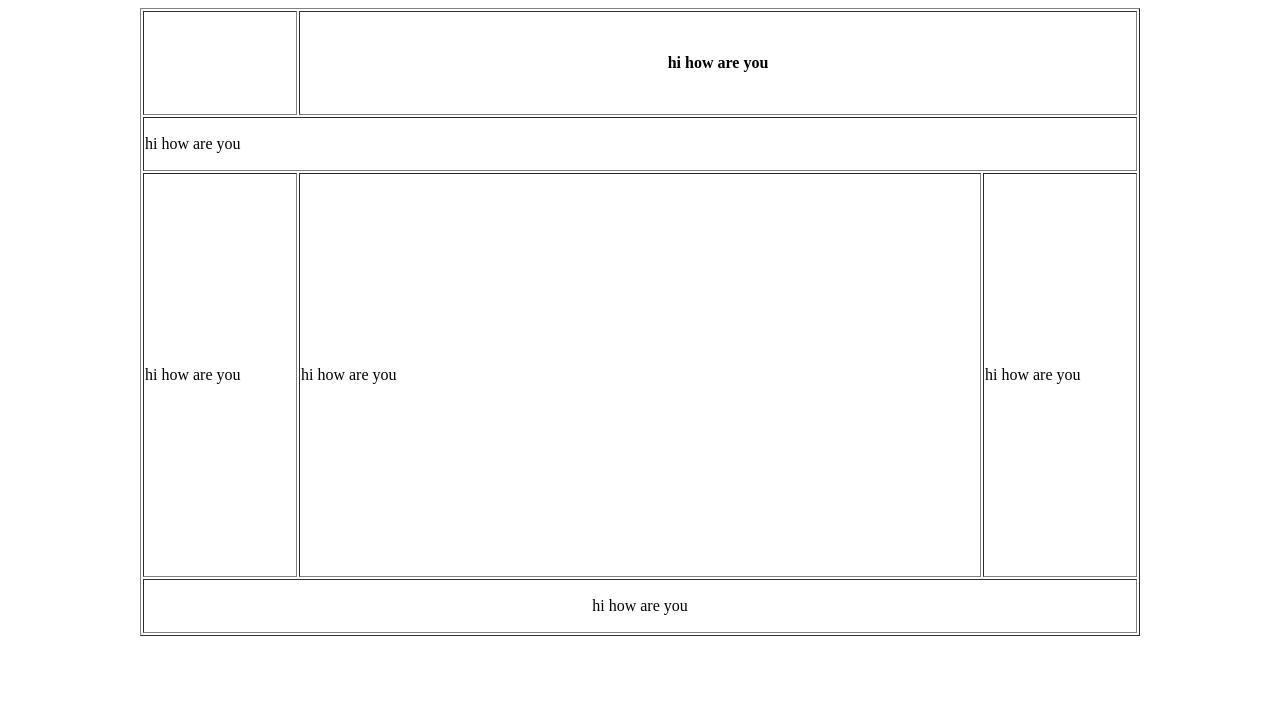
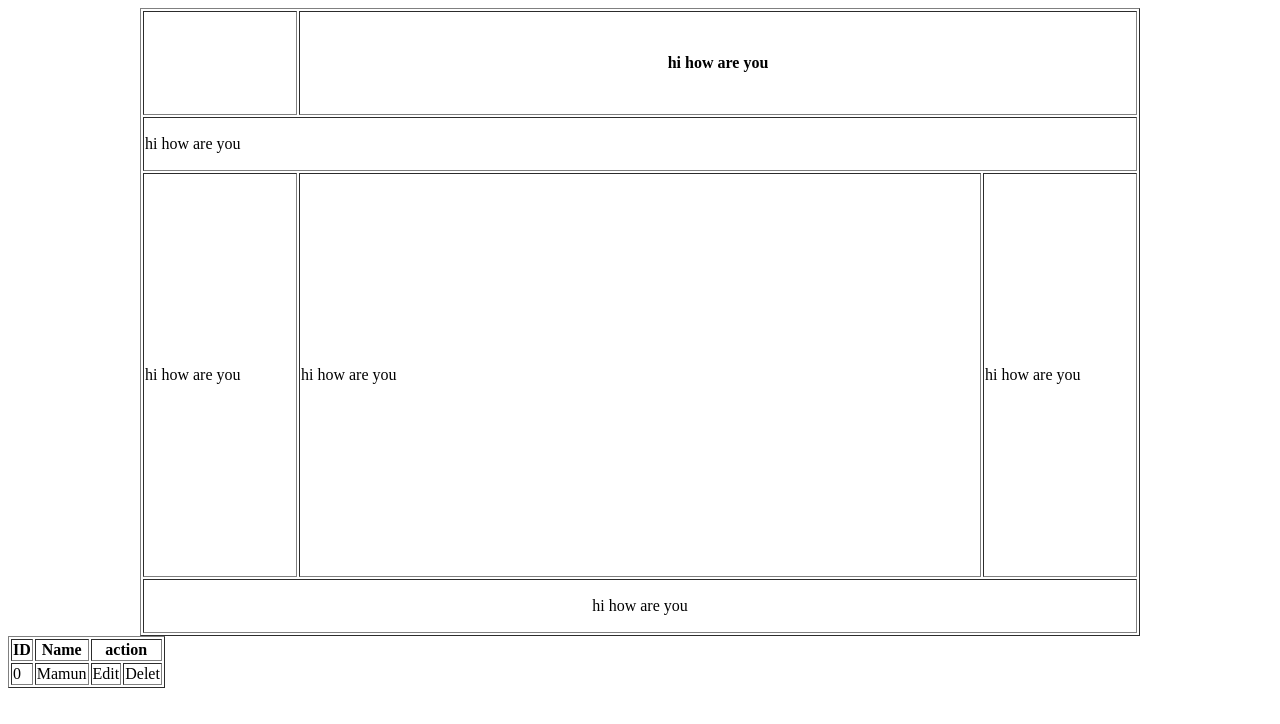
Before and after one commit to Developermamun/bitmphp, a plain HTML site: page index.html in a window 1280 px wide. Drawn offline with Linux system fonts and the light colour scheme.

Commit message:
add suer info table

```diff
--- a/index.html
+++ b/index.html
@@ -26,5 +26,19 @@
     </tr>
 </table>
 
+<table border="1">
+    <tr>
+        <th>ID</th>
+        <th>Name</th>
+        <th colspan="2">action</th>
+    </tr>
+    <tr>
+        <td>0</td>
+        <td>Mamun</td>
+        <td>Edit</td>
+        <td>Delet</td>
+    </tr>
+</table>
+
 </body>
 </html>
```
